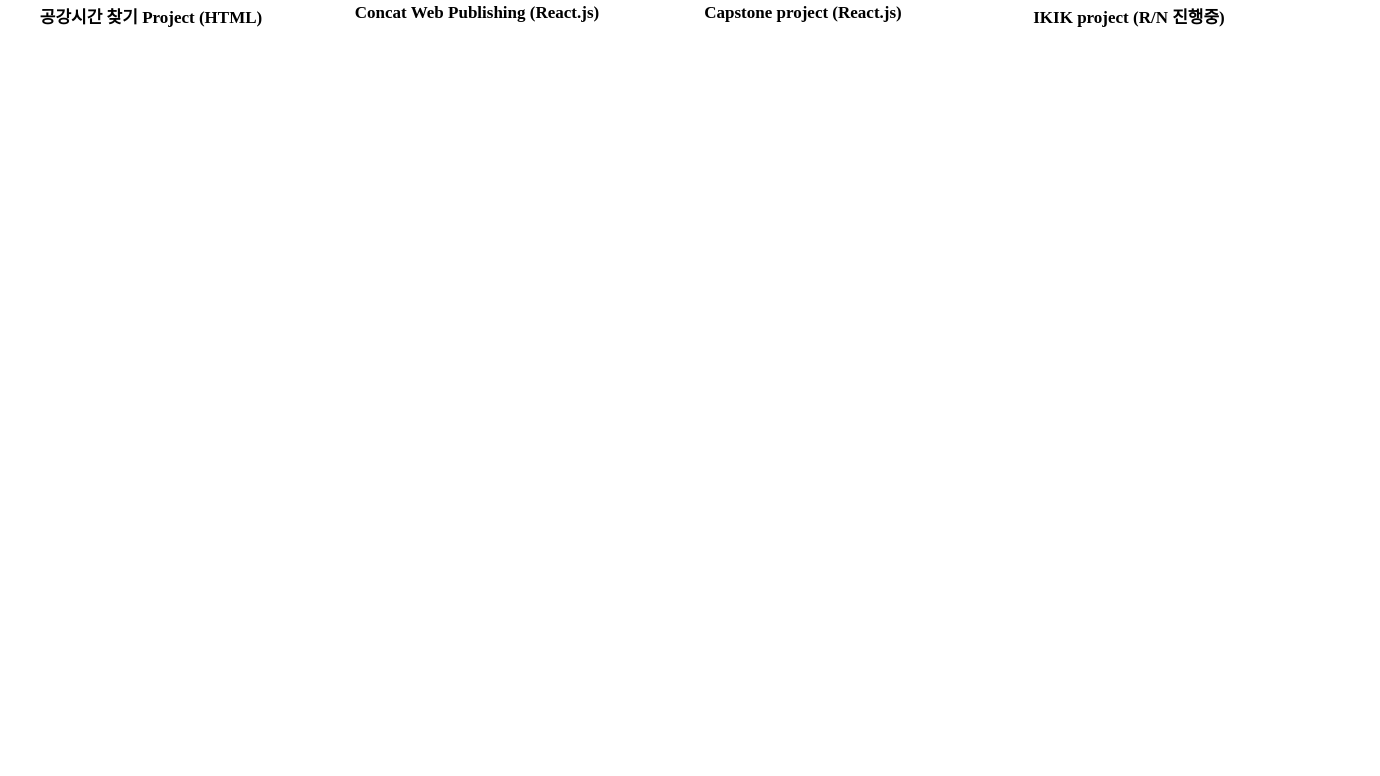
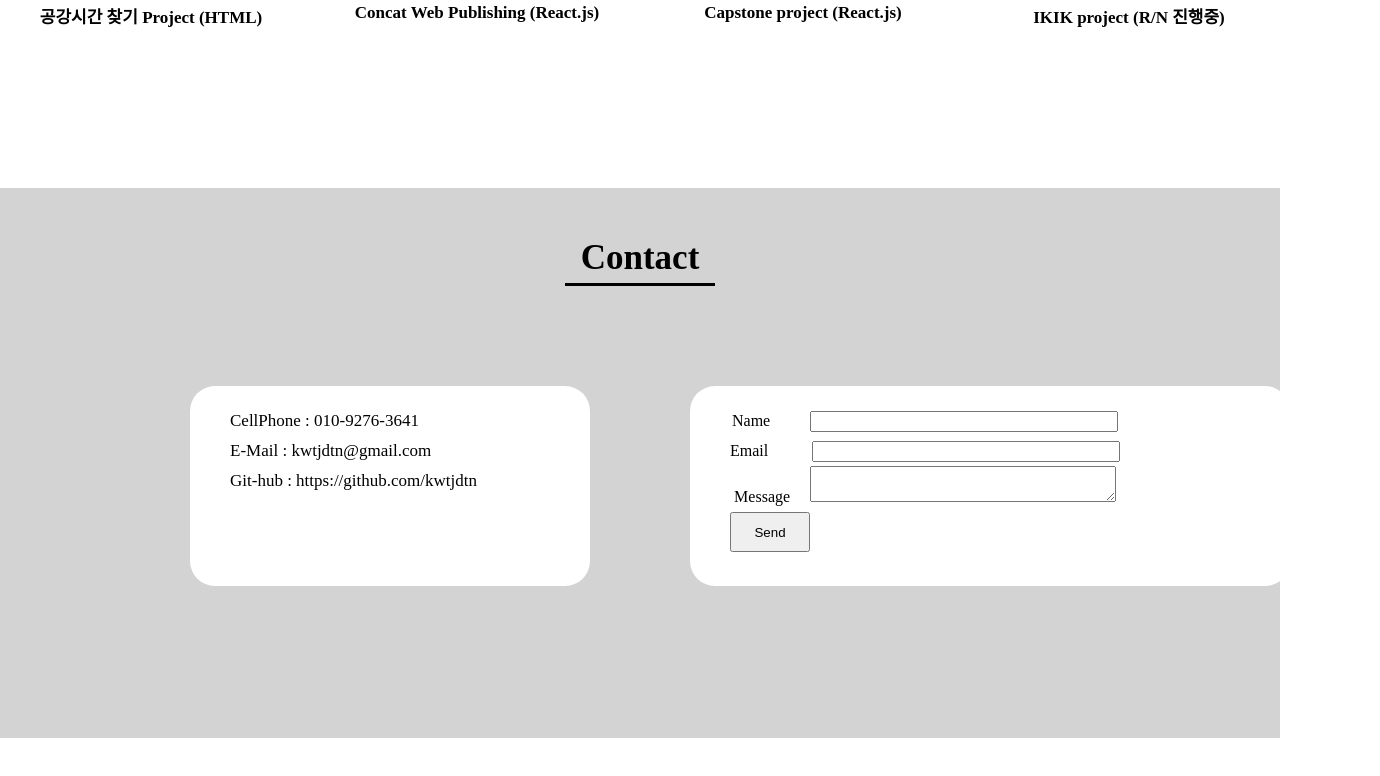
Before and after one commit to kwtjdtn/portfolio, a React (Create React App) app: page / in a window 1280 px wide. Shown: the part 1712-2488 px from the top of the page, 1380 px wide, since content can reach past the window. Before the commit the page ends 1800 px from the top, so only its background shows below. Built offline with nearby package versions, Linux system fonts and the light colour scheme.

Commit message:
Contact 컴포넌트 추가, emailjs 추가 완료

```diff
--- a/package.json
+++ b/package.json
@@ -6,6 +6,7 @@
     "@testing-library/jest-dom": "^4.2.4",
     "@testing-library/react": "^9.5.0",
     "@testing-library/user-event": "^7.2.1",
+    "emailjs-com": "^2.6.3",
     "react": "^16.13.1",
     "react-dom": "^16.13.1",
     "react-scripts": "3.4.3"
--- a/src/App.js
+++ b/src/App.js
@@ -6,6 +6,7 @@
 import Home from './component/Home';
 import About from './component/About';
 import Project from './component/Project';
+import Contact from "./component/Contact";
 
 function App() {
   return (
@@ -15,6 +16,7 @@
         <Home/>
         <About/>
         <Project/>
+        <Contact/>
       </div>
     </div>
   );
--- /dev/null
+++ b/src/component/Contact.css
@@ -0,0 +1,91 @@
+.contact-container {
+    display: flex;
+    width: 100%;
+    height: 500px;
+    /* justify-content: center; */
+    flex-direction: column;
+    padding-top : 50px;
+    background-color: lightgray;
+    margin-bottom: 100px;
+}
+
+.contact-main-text {
+    font-size: 35px;
+    font-weight: 600;
+}
+
+.contact-border {
+    align-self: center;
+    width: 150px;
+    border-top: 3px solid black;
+    margin-bottom: 100px;
+    margin-top: 5px;
+}
+
+.contact-con {
+    width: 100%;
+    height: 300px;
+    margin-left: 100px;
+    /* background-color: lightgray; */
+    display: flex;
+    flex-direction: row;
+    justify-content: center;
+}
+
+.contact-box {
+    width: 400px;
+    height: 200px;
+    background-color: white;
+    border-radius: 25px;
+}
+
+.contact-text {
+    margin-left: 40px;
+    padding-top: 20px;
+    line-height: 30px;
+    font-size: 17px;
+    text-align: left;
+}
+
+.contact-email {
+    width: 600px;
+    height: 200px;
+    background-color: white;
+    border-radius: 25px;
+    display: flex;
+    flex-direction: row;
+}
+
+.contact-space {
+    width: 100px;
+}
+
+.contact-form {
+    display: flex;
+    flex-direction: column;
+    padding-left: 40px;
+    text-align: left;
+    line-height: 30px;
+    margin-top: 20px;
+}
+
+.form-bind {
+    text-align: center;
+    vertical-align: middle;
+}
+
+.email-input1{
+    margin-left: 40px;
+    width: 300px;
+}
+
+.email-input {
+    margin-left: 20px;
+    width: 300px;
+}
+
+.email-btn {
+    width: 80px;
+    height:40px;
+    align-items: right;
+}
--- /dev/null
+++ b/src/component/Contact.js
@@ -0,0 +1,56 @@
+import React from 'react';
+import './Contact.css';
+import emailjs from 'emailjs-com';
+
+const Contact = () => {
+  function sendEmail(e) {
+    e.preventDefault();
+
+    emailjs.sendForm('KSS', 'template_a4aq66m', e.target, 'user_nns6wf4RlzAWsOeqnBEbr')
+      .then(
+        (result) => {
+          console.log(result.text);
+        },
+        (error) => {
+          console.log(error.text);
+        }
+      );
+  }
+
+  return (
+    <div className="contact-container">
+      <div className="contact-main-text">Contact</div>
+      <div className="contact-border" />
+      <div className="contact-con">
+        <div className="contact-box">
+          <div className="contact-text">
+            CellPhone : 010-9276-3641 <br />
+            E-Mail : kwtjdtn@gmail.com <br />
+            Git-hub : https://github.com/kwtjdtn
+          </div>
+        </div>
+        <div className="contact-space" />
+        <div className="contact-email">
+          <form className="contact-form" onSubmit={sendEmail}>
+            <input type="hidden" name="contact_number" />
+            <div className="form-bind">
+              <label>Name</label>
+              <input type="text" name="user_name" className="email-input1" />
+            </div>
+            <div className="form-bind">
+              <label>Email </label>
+              <input type="email" name="user_email" className="email-input1" />
+            </div>
+            <div className="form-bind">
+              <label>Message</label>
+              <textarea name="message" className="email-input" />
+            </div>
+            <input type="submit" value="Send" className="email-btn" />
+          </form>
+        </div>
+      </div>
+    </div>
+  );
+};
+
+export default Contact;
--- a/src/component/Project.css
+++ b/src/component/Project.css
@@ -4,7 +4,7 @@
     height: 500px;
     justify-content: center;
     flex-direction: column;
-    margin-bottom: 100px;
+    margin-bottom: 200px;
 }
 
 .project-main-text {
```
Also changed, not shown: 1 other file (tests, documents, lock files or other folders).
